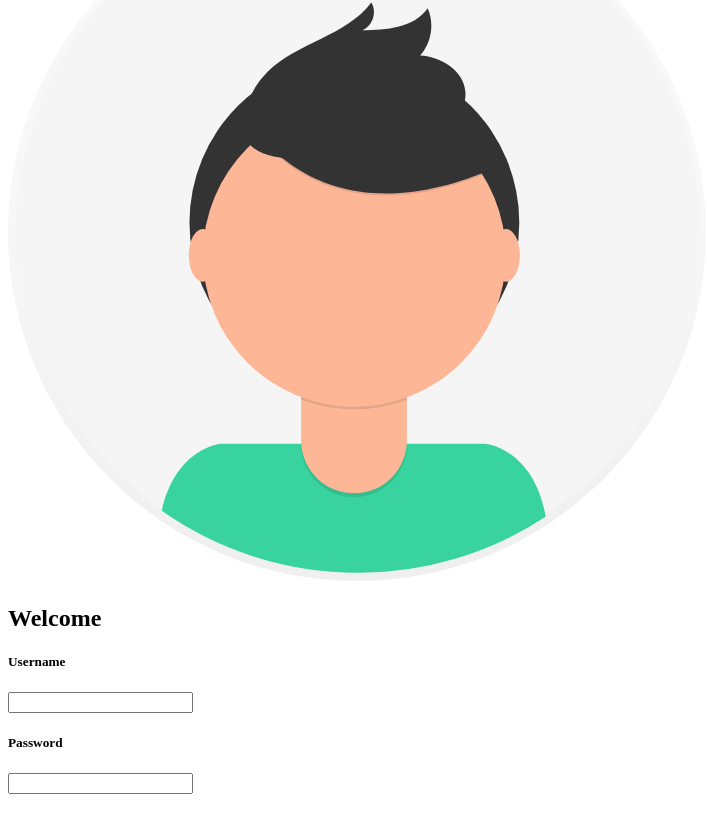
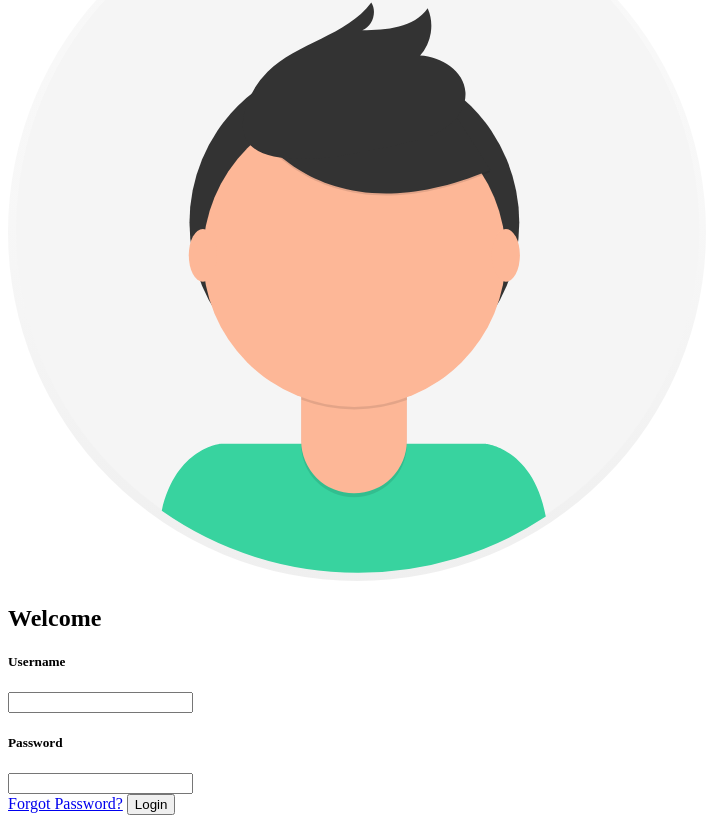
Before and after one commit to CarlosBitzin/loginform, a plain HTML site: page Login/index.html in a window 1280 px wide. Shown: the part 2673-3496 px from the top of the page, without its empty margins (0-708 px from the left). Before the commit the page ends 3475 px from the top, so only its background shows below. Drawn offline with Linux system fonts and the light colour scheme.

Commit message:
second commit

```diff
--- a/Login/index.html
+++ b/Login/index.html
@@ -34,6 +34,8 @@
               <input class="input" type="password" />
             </div>
           </div>
+          <a href="#">Forgot Password?</a>
+          <input type="submit" class="btn" value="Login" />
         </form>
       </div>
     </div>
```
